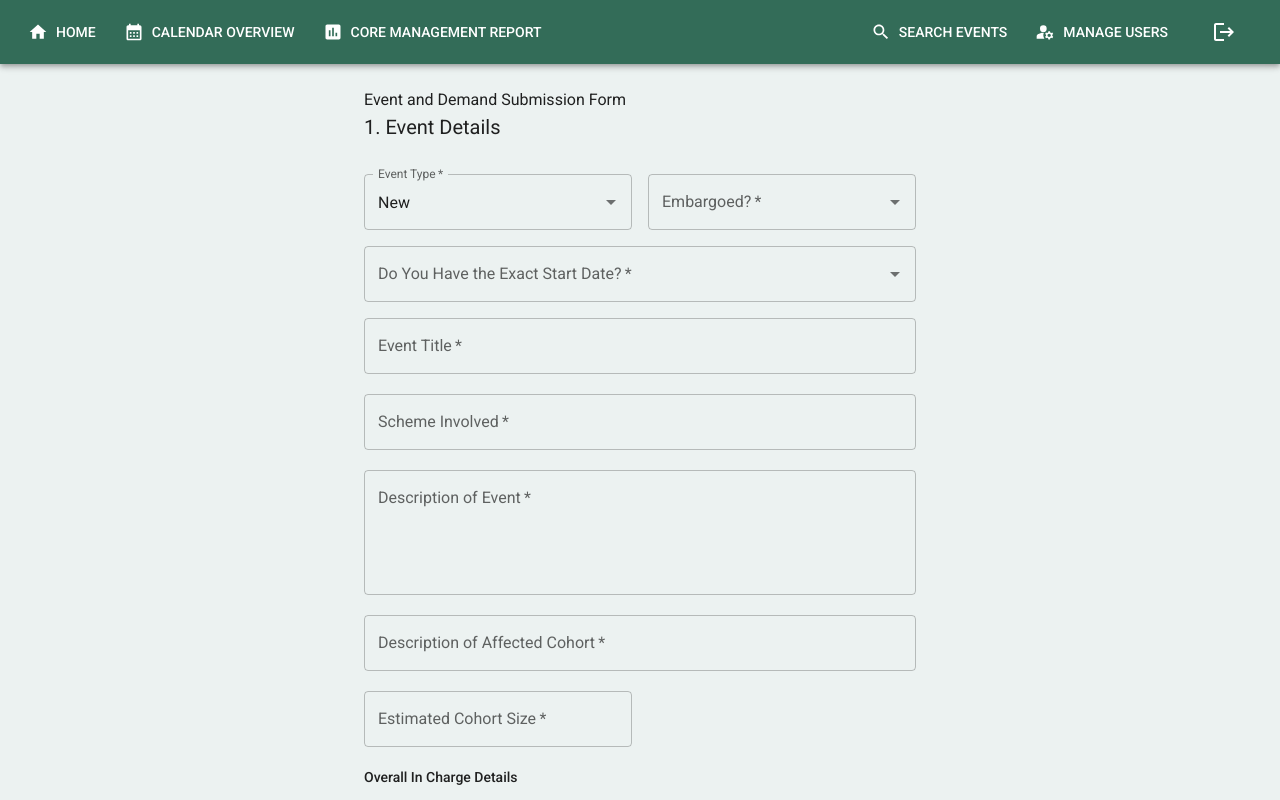
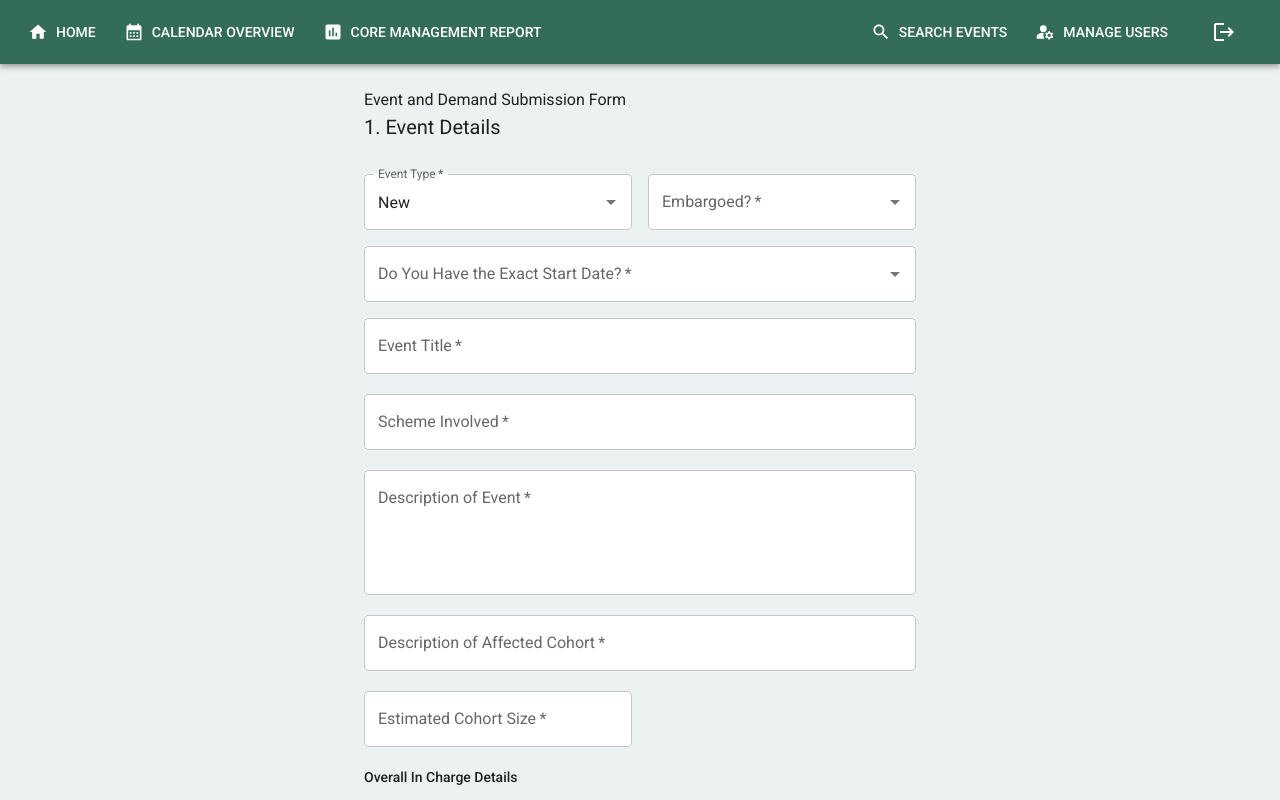
Before and after one commit to Matthew040310/EventCentral, a Next.js app: page /EDC-Submission-Form in a window 1280 px wide. Shown: the top 800 px of the page. Built offline with nearby package versions, Linux system fonts and the light colour scheme; what @mui/material-nextjs would draw is missing.

Commit message:
style (components) : change bgcolor to white

```diff
--- a/src/app/EDC-Submission-Form/_components/CustomDropDown.tsx
+++ b/src/app/EDC-Submission-Form/_components/CustomDropDown.tsx
@@ -29,6 +29,7 @@ const CustomDropDown: React.FC<CustomDropDownProps> = ({
 }) => (
     <Grid mt={1} size={{ xs: xs, sm: sm }}>
         <Autocomplete
+            sx={{ bgcolor: "white" }}
             options={options}
             value={value}
             onChange={onChange}
--- a/src/app/EDC-Submission-Form/_components/CustomMultiSelect.tsx
+++ b/src/app/EDC-Submission-Form/_components/CustomMultiSelect.tsx
@@ -20,6 +20,7 @@ const CustomMultiSelect: React.FC<CustomMultiSelectProps> = ({
 }) => (
     <Grid mt={1} size={{ xs: 12, sm: 9 }}>
         <Autocomplete
+            sx={{ bgcolor: "white" }}
             multiple
             freeSolo={freeSolo}
             options={options}
--- a/src/app/EDC-Submission-Form/_components/CustomTextField.tsx
+++ b/src/app/EDC-Submission-Form/_components/CustomTextField.tsx
@@ -14,6 +14,7 @@ const CustomTextField: React.FC<CustomTextFieldProps> = ({
 }) => (
     <Grid mt={1} size={{ xs: xs, sm: sm }}>
         <TextField
+            sx={{ bgcolor: "white" }}
             fullWidth
             margin={margin}
             required
--- a/src/components/CustomDatePicker.tsx
+++ b/src/components/CustomDatePicker.tsx
@@ -46,7 +46,7 @@ const CustomDatePicker: React.FC<CustomDatePickerProps> = ({
             <LocalizationProvider dateAdapter={AdapterDayjs} adapterLocale="en-gb">
                 <DatePicker
                     label={label}
-                    sx={{ mt: 1, width: "100%" }}
+                    sx={{ mt: 1, width: "100%", bgcolor: "white" }}
                     minDate={dayjs(minSelectableDate)}
                     value={value ? dayjs(value) : null}
                     onChange={handleDateChange}
```
